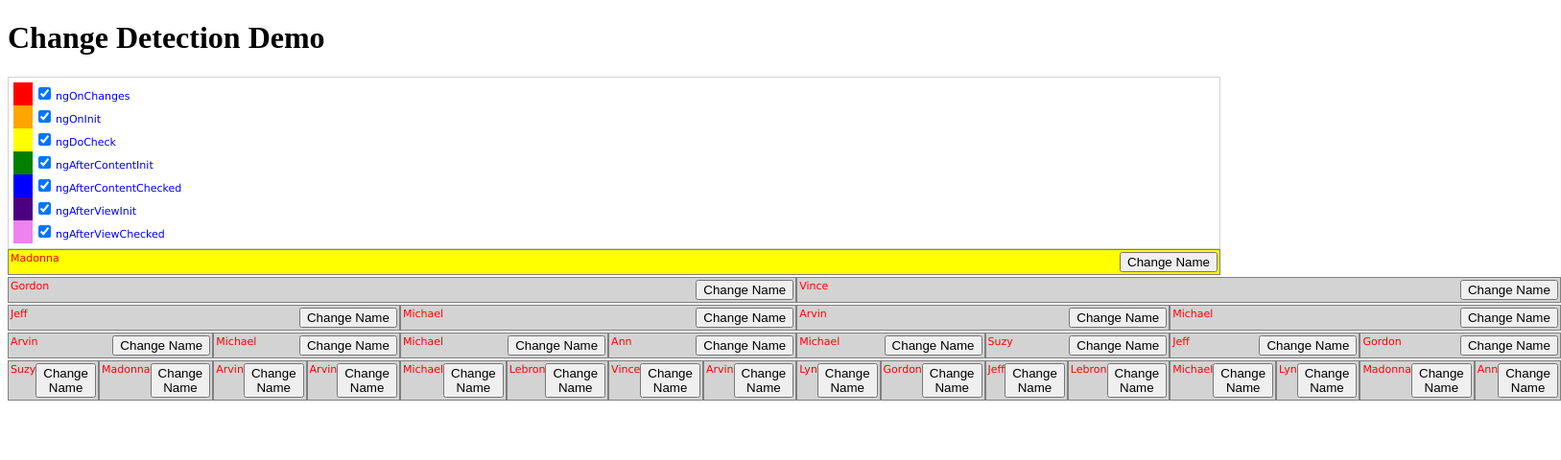
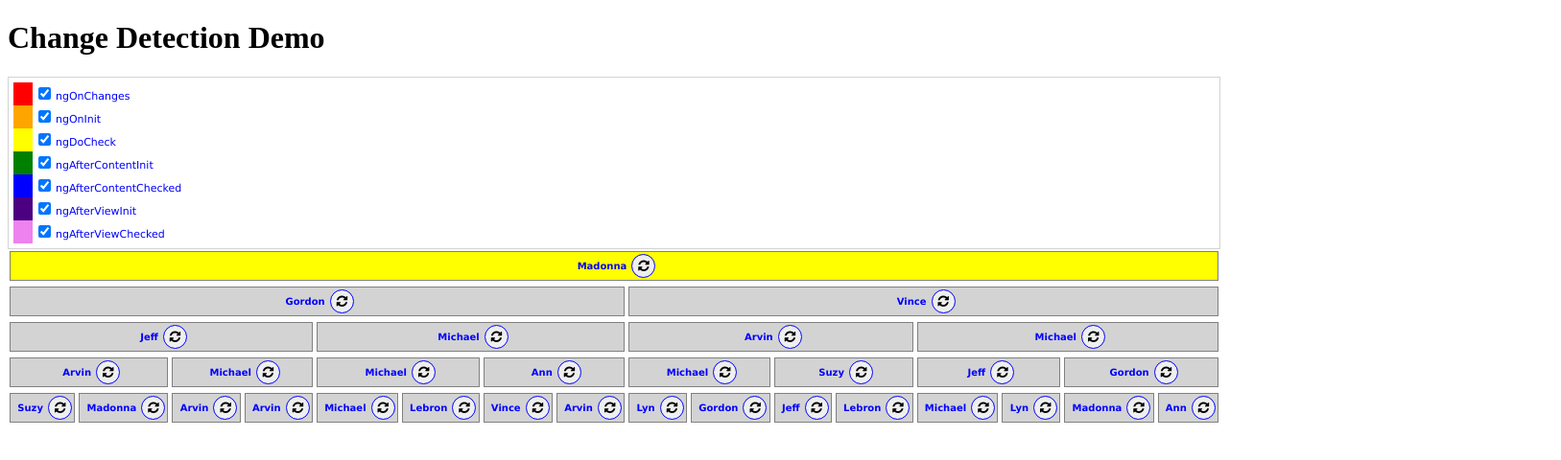
Before and after one commit to arvinbenitez/angular-demo, an Angular app in the folder change-detection/: page / in a window 1280 px wide. Shown: the top 480 px of the page at 96% size, 1627 px wide, since content can reach past the window. Built offline with nearby package versions, Linux system fonts and the light colour scheme.

Commit message:
Implemented an OnPush and a Default Box component

```diff
--- a/change-detection/angular-cli.json
+++ b/change-detection/angular-cli.json
@@ -18,6 +18,7 @@
       "prefix": "acb",
       "mobile": false,
       "styles": [
+        "../node_modules/font-awesome/css/font-awesome.css",
         "styles.css"
       ],
       "scripts": [],
--- a/change-detection/package.json
+++ b/change-detection/package.json
@@ -22,6 +22,7 @@
     "@angular/platform-browser-dynamic": "^2.3.1",
     "@angular/router": "^3.3.1",
     "core-js": "^2.4.1",
+    "font-awesome": "^4.7.0",
     "rxjs": "^5.0.1",
     "ts-helpers": "^1.1.1",
     "zone.js": "^0.7.2"
--- a/change-detection/src/app/app.component.html
+++ b/change-detection/src/app/app.component.html
@@ -2,4 +2,4 @@
   {{title}}
 </h1>
 <acb-setting></acb-setting>
-<acb-box [data]="box"></acb-box>
+<acb-onpush-box [data]="box"></acb-onpush-box>
--- a/change-detection/src/app/app.module.ts
+++ b/change-detection/src/app/app.module.ts
@@ -4,14 +4,15 @@ import { FormsModule } from '@angular/forms';
 import { HttpModule } from '@angular/http';
 
 import { AppComponent } from './app.component';
-import { BoxComponent, LegendComponent, SettingComponent } from './components';
+import { OnPushBoxComponent, DefaultBoxComponent, LegendComponent, SettingComponent } from './components';
 
 import { NameService, SettingService } from './components/services';
 
 @NgModule({
   declarations: [
     AppComponent,
-    BoxComponent,
+    OnPushBoxComponent,
+    DefaultBoxComponent,
     LegendComponent,
     SettingComponent
   ],
--- a/change-detection/src/app/components/box/box.component.ts
+++ b/change-detection/src/app/components/box/box-base.component.ts
@@ -15,16 +15,12 @@ import {
 import { Box, Flash } from '../contracts';
 import { NameService, SettingService } from '../services';
 
-@Component({
-  changeDetection: ChangeDetectionStrategy.OnPush,
-  selector: 'acb-box',
-  templateUrl: './box.component.html',
-  styleUrls: ['./box.component.scss']
-})
-export class BoxComponent implements AfterContentChecked, AfterContentInit, AfterViewChecked, AfterViewInit, DoCheck, OnInit, OnChanges {
+export class BoxComponentBase implements AfterContentChecked, AfterContentInit,
+                                         AfterViewChecked, AfterViewInit, DoCheck,
+                                         OnInit, OnChanges {
 
   @Input() data: Box;
-  private flashInProgress: boolean = false;
+  private flashInProgress = false;
   private flashQueue: Flash[] = [];
 
   constructor(private element: ElementRef,
--- a/change-detection/src/app/components/box/box.component.html
+++ b/change-detection/src/app/components/box/box.component.html
@@ -1,9 +1,9 @@
 <div class="container">
   <div class="box">
     <label>{{data.name}}</label>
-    <button (click)="changeName($event)">Change Name</button>
+    <button (click)="changeName($event)"><i class="fa fa-refresh" aria-hidden="true" title="Change Name"></i></button>
   </div>
   <div class="children">
-    <acb-box *ngFor="let b of data?.children" [data]="b"></acb-box>
+    <acb-onpush-box *ngFor="let b of data?.children" [data]="b"></acb-onpush-box>
   </div>
 </div>
--- a/change-detection/src/app/components/box/box.component.scss
+++ b/change-detection/src/app/components/box/box.component.scss
@@ -3,17 +3,32 @@ div.container {
   flex-direction: column;
   flex-grow: 1;
 }
+
 div.box {
   border: solid 1px gray;
   padding: 2px;
-  color: red;
+  margin: 2px;
+  color: blue;
   font-family: verdana;
-  font-size: 11px;
+  font-size: 10px;
+  font-weight: bold;
   flex-grow: 1;
   display: flex;
-  //width: 200px;
+  align-items: center;
+  justify-content: center;
   label {
-    flex-grow: 1;
+     padding: 2px 5px;
+  }
+  button {
+    display: block;
+    height: 25px;
+    width: 25px;
+    border-radius: 50%;
+    border: 1px solid blue;
+    cursor: pointer;
+    &:focus {
+      outline: none;
+    }
   }
 }
 
@@ -22,8 +37,7 @@ div.children {
   flex-grow: 1;
   display: flex;
   flex-direction: row;
-  acb-box {
-
+  acb-onpush-box {
     flex-grow: 1;
   }
 }
--- /dev/null
+++ b/change-detection/src/app/components/box/default-box.component.ts
@@ -0,0 +1,19 @@
+import {
+  Component,
+  ElementRef
+} from '@angular/core';
+import { NameService, SettingService } from '../services';
+import { BoxComponentBase } from './box-base.component';
+
+@Component({
+  selector: 'acb-default-box',
+  templateUrl: './box.component.html',
+  styleUrls: ['./box.component.scss']
+})
+export class DefaultBoxComponent extends BoxComponentBase {
+  constructor(element: ElementRef,
+    nameService: NameService,
+    settingService: SettingService) {
+    super(element, nameService, settingService);
+  }
+}
--- /dev/null
+++ b/change-detection/src/app/components/box/onpush-box.component.ts
@@ -0,0 +1,21 @@
+import {
+  ChangeDetectionStrategy,
+  Component,
+  ElementRef
+} from '@angular/core';
+import { NameService, SettingService } from '../services';
+import { BoxComponentBase } from './box-base.component';
+
+@Component({
+  changeDetection: ChangeDetectionStrategy.OnPush,
+  selector: 'acb-onpush-box',
+  templateUrl: './box.component.html',
+  styleUrls: ['./box.component.scss']
+})
+export class OnPushBoxComponent extends BoxComponentBase {
+  constructor(element: ElementRef,
+    nameService: NameService,
+    settingService: SettingService) {
+    super(element, nameService, settingService);
+  }
+}
--- a/change-detection/src/app/components/index.ts
+++ b/change-detection/src/app/components/index.ts
@@ -1,3 +1,4 @@
-export * from './box/box.component';
+export * from './box/onpush-box.component';
+export * from './box/default-box.component';
 export * from './legend/legend.component';
 export * from './setting/setting.component';
--- a/change-detection/src/app/components/services/setting.service.ts
+++ b/change-detection/src/app/components/services/setting.service.ts
@@ -10,6 +10,9 @@ export class SettingService {
   public static readonly afterViewInitColor = 'indigo';
   public static readonly afterViewCheckedColor = 'violet';
   public static readonly flashTime = 200;
+
+  // Flag whether to use onPush Component
+  public onPush = true;
 
   public eventSettings: any[] = [];
   constructor() {
@@ -26,4 +29,5 @@ export class SettingService {
     const event = this.eventSettings.filter((x) => x.color === color);
     return event && event[0] ? event[0].enabled : false;
   }
+
 }
```
